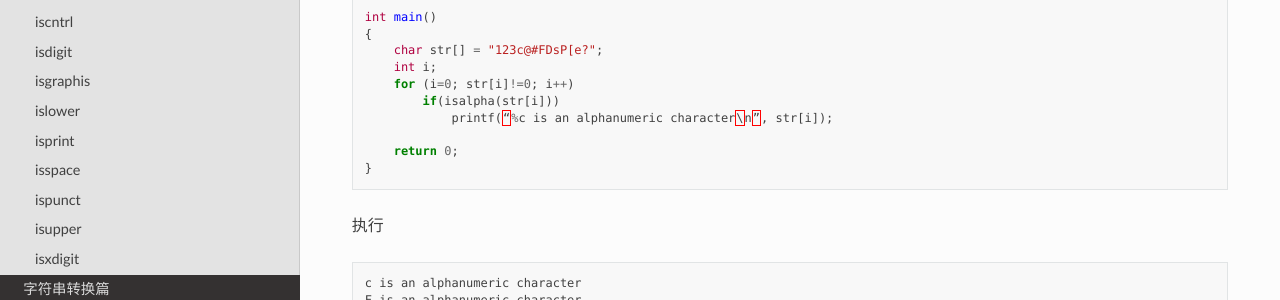
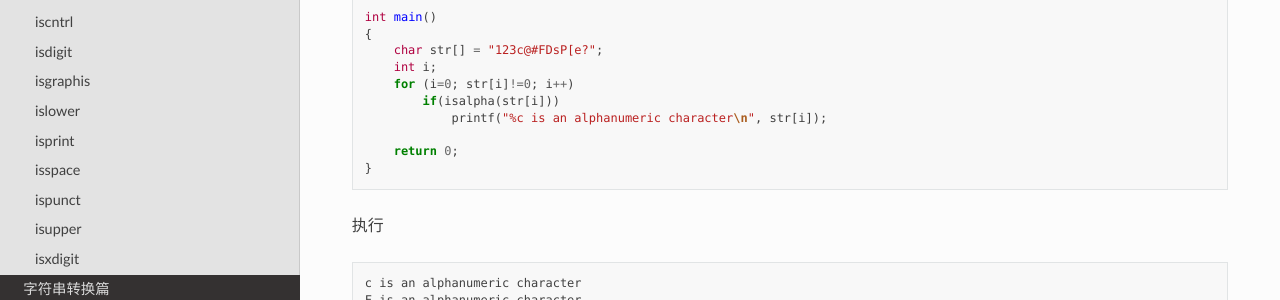
Before and after one commit to getiot/linux-c-functions, a Sphinx documentation site: the page built from source/char.md, in a window 1280 px wide and 900 px high, scrolled down 1517 px. Shown: the part 149-449 px from the top of the window. Built offline with Sphinx 7.4.7 and the Read the Docs theme 2.0.0, drawn with Linux system fonts in a browser that asks for light colours.

Commit message:
fixed double quotes

```diff
--- a/source/char.md
+++ b/source/char.md
@@ -86,7 +86,7 @@ int main()
     int i;
     for (i=0; str[i]!=0; i++)
         if(isalpha(str[i]))
-            printf(“%c is an alphanumeric character\n”, str[i]);
+            printf("%c is an alphanumeric character\n", str[i]);
 
     return 0;
 }
```
